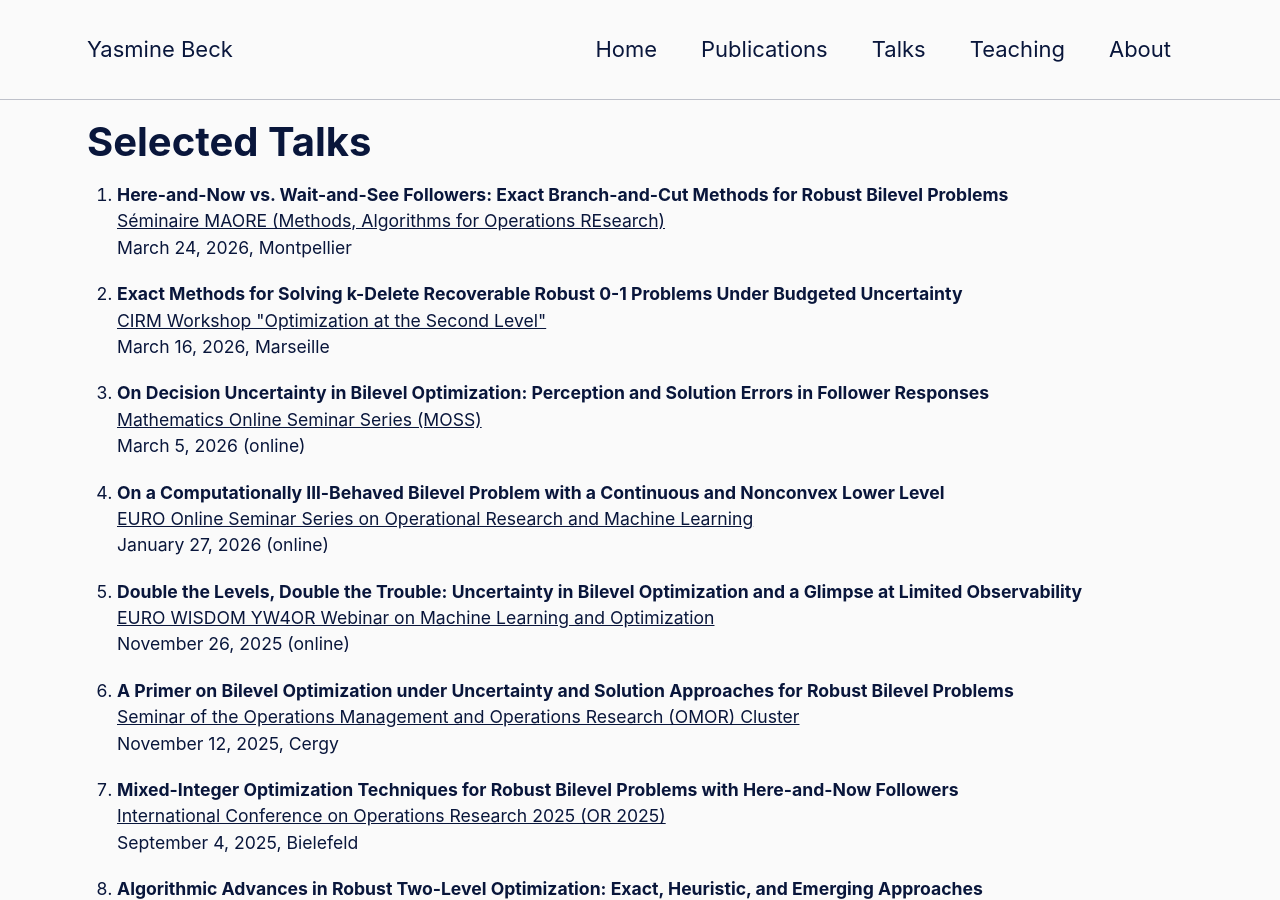
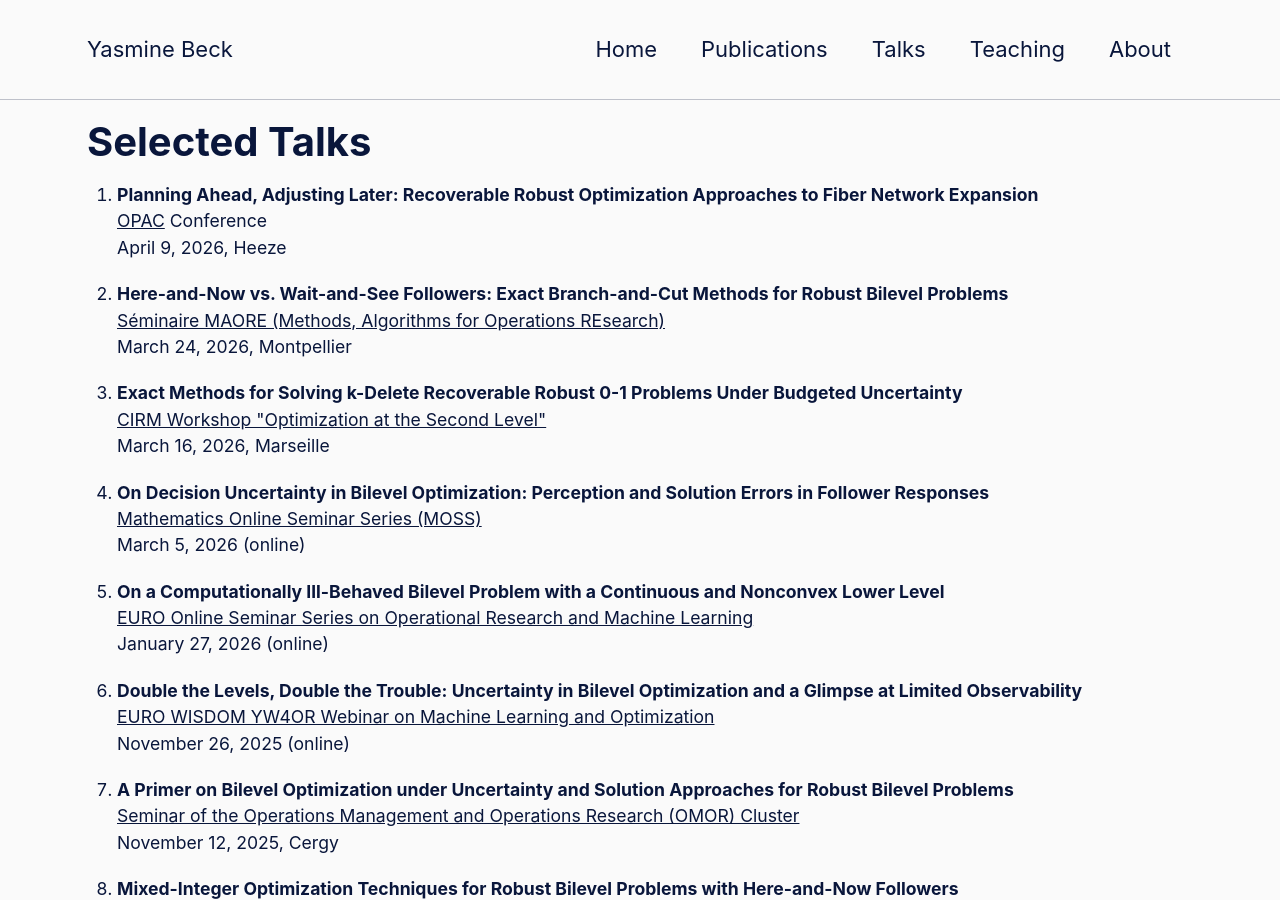
Before and after one commit to YasmineBeck/YasmineBeck.github.io, a Jekyll site: the page built from _pages/talks.html, in a window 1280 px wide and 900 px high. Built offline with Jekyll 4.4.1, drawn with Linux system fonts in a browser that asks for light colours; cached includes are drawn as plain includes.

Commit message:
talk @ OPAC conference

```diff
--- a/_pages/talks.html
+++ b/_pages/talks.html
@@ -28,6 +28,12 @@ classes: wide
 
 <div class="content">
   <ol>
+    <li>
+      <strong>Planning Ahead, Adjusting Later: Recoverable Robust Optimization Approaches to Fiber Network Expansion</strong><br>
+      <a href="https://www.tue.nl/en/research/research-groups/industrial-engineering/operations-planning-accounting-control">OPAC</a> Conference<br>
+      April 9, 2026, Heeze
+    </li>
+
     <li>
       <strong>Here-and-Now vs. Wait-and-See Followers: Exact Branch-and-Cut Methods for Robust Bilevel Problems</strong><br>
       <a href="https://www.lirmm.fr/equipes/maore/">Séminaire MAORE (Methods, Algorithms for Operations REsearch) </a><br>
```
